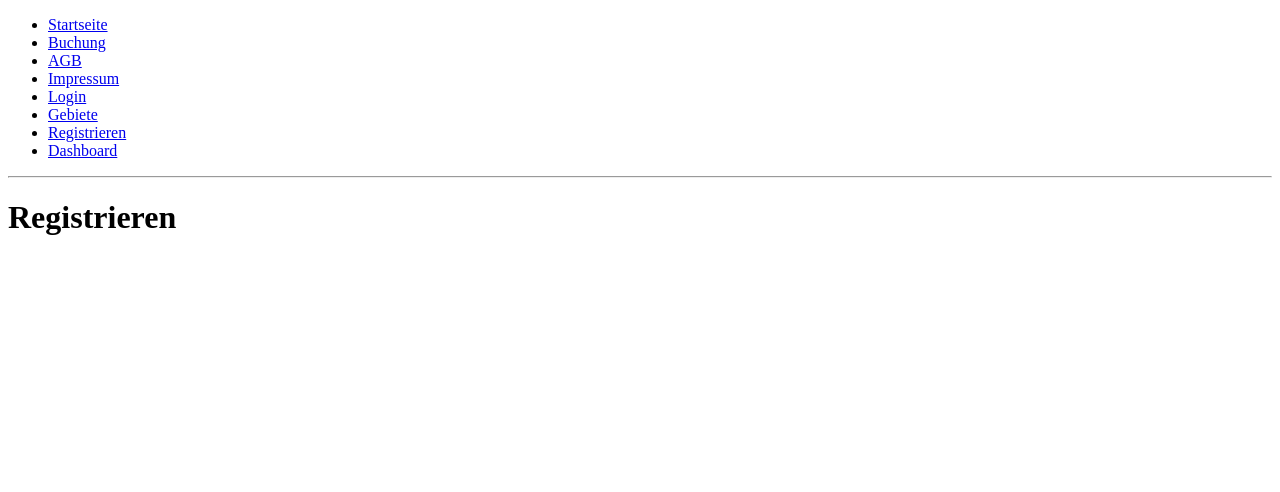
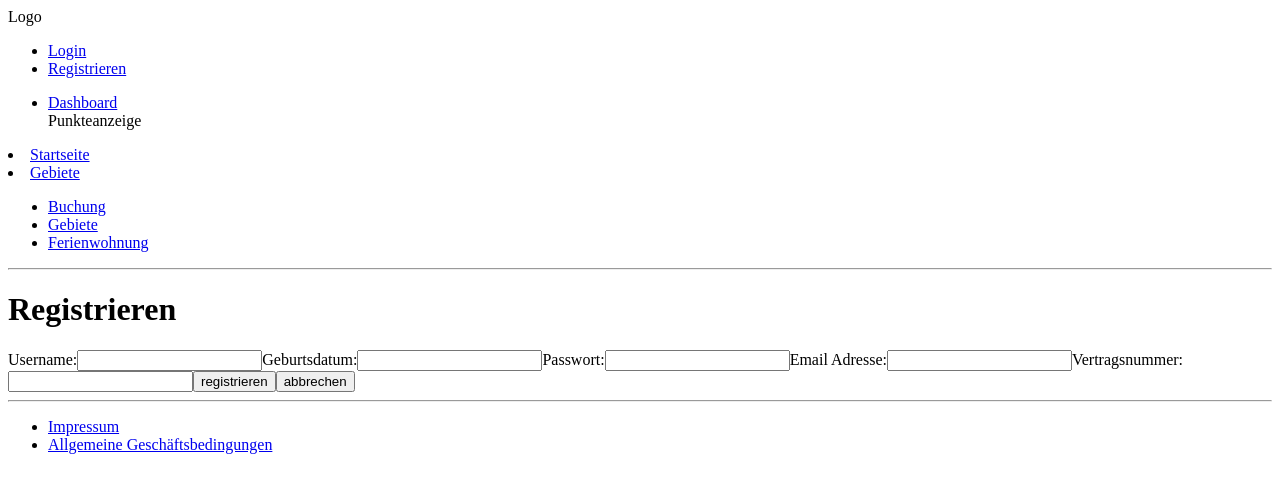
Before and after one commit to getaflat/FLAT-stack, a React app in the folder frontend/: page /register in a window 1280 px wide. Shown: the top 492 px of the page. Built offline with nearby package versions, Linux system fonts and the light colour scheme; the HTML template or start-up script is replaced by a standard one.

Commit message:
HTML Skelett einzelner Seiten hinzugefügt

```diff
--- a/frontend/src/main/javascript/App.js
+++ b/frontend/src/main/javascript/App.js
@@ -9,8 +9,11 @@ import Login from './pages/Login';
 import Region from './pages/Region';
 import Register from './pages/Register';
 import User from './pages/User';
+import FeWo from './pages/FeWo';
 
 import Header from './components/Header';
+import Footer from "./components/Footer";
+
 
 class App extends React.Component {
     constructor(props) {
@@ -31,6 +34,9 @@ class App extends React.Component {
                     <Route path="/region" component={Region} />
                     <Route path="/register" component={Register} />
                     <Route path="/user" component={User} />
+                    <Route path="/fewo" component={FeWo} />
+
+                    <Footer />
                 </div>
             </Router>
         );
--- /dev/null
+++ b/frontend/src/main/javascript/components/Footer.js
@@ -0,0 +1,23 @@
+import React from 'react';
+import { Link } from 'react-router-dom';
+
+class Footer extends React.Component {
+    constructor(props) {
+        super(props);
+    }
+
+    render() {
+        return (
+            <footer>
+                <hr />
+                <ul>
+                    <li><Link to="/imprint">Impressum</Link></li>
+                    <li><Link to="/GTC">Allgemeine Geschäftsbedingungen</Link></li>
+                </ul>
+
+            </footer>
+        );
+    }
+}
+
+export default Footer;
--- a/frontend/src/main/javascript/components/Header.js
+++ b/frontend/src/main/javascript/components/Header.js
@@ -9,15 +9,28 @@ class Header extends React.Component {
     render() {
         return (
             <header>
+                <div id="Logo">
+                    <a>Logo</a>
+                </div>
+                <div id="header-right">
+                    <ul>
+                        <li><Link to="/login">Login</Link></li>
+                        <li><Link to="/register">Registrieren</Link></li>
+                    </ul>
+                    <ul>
+                        <li><Link to="/User">Dashboard</Link></li>
+                        <div id="punkte">Punkteanzeige</div>
+                    </ul>
+                </div>
+                <nav>
+                    <li><Link to="/">Startseite</Link></li>
+                    <li><Link to="/region">Gebiete</Link></li>
+                </nav>
+
                 <ul>
-                    <li><Link to="/">Startseite</Link></li>
                     <li><Link to="/booking">Buchung</Link></li>
-                    <li><Link to="/gtc">AGB</Link></li>
-                    <li><Link to="/imprint">Impressum</Link></li>
-                    <li><Link to="/login">Login</Link></li>
                     <li><Link to="/region">Gebiete</Link></li>
-                    <li><Link to="/register">Registrieren</Link></li>
-                    <li><Link to="/user">Dashboard</Link></li>
+                    <li><Link to="/fewo">Ferienwohnung</Link></li>
                 </ul>
                 <hr />
             </header>
--- a/frontend/src/main/javascript/pages/Booking.js
+++ b/frontend/src/main/javascript/pages/Booking.js
@@ -10,7 +10,43 @@ class Booking extends React.Component {
     }
 
     render() {
-        return (<h1>Buchung</h1>);
+        return (
+            <wrapper>
+                <h1>Buchung</h1>
+                <div id="FeWoT&B">Text & Bild</div>
+                <div id="Buchung">
+                    <form onSubmit={this.handleSubmit}>
+                        <label>
+                            Anzahl Personen:
+                            <input type="text" />
+                        </label>
+                        <label>
+                            Tiere:
+                            <input type="text" />
+                        </label>
+                        <label>
+                            Kinder:
+                            <input type="text"  />
+                        </label>
+                        <label>
+                            Von:
+                            <input type="text" />
+                        </label>
+                        <label>
+                            Bis:
+                            <input type="text" />
+                        </label>
+                        <button type="submit">
+                            buchen
+                        </button>
+                        <button type="reset">
+                            abbrechen
+                        </button>
+                    </form>
+                </div>
+            </wrapper>
+
+        );
     }
 }
 
--- /dev/null
+++ b/frontend/src/main/javascript/pages/FeWo.js
@@ -0,0 +1,36 @@
+import React from 'react';
+
+const propTypes = {};
+
+const defaultProps = {};
+
+class FeWo extends React.Component {
+    constructor(props) {
+        super(props);
+    }
+
+    render() {
+        return (
+           <wrapper>
+               <h1>FeWo Default Seite</h1>
+               <div id="Bilder">
+                   <div id="großesBild">
+                       Großes FeWo Bild
+                   </div>
+                   <div id="kleinesBilder">
+                       kleine FeWo Bilder
+                   </div>
+                   <div id="FeWoDescr">
+                       <h1>Beschreibung der FeWo</h1>
+                       <a>blablabla</a>
+                   </div>
+               </div>
+           </wrapper>
+        );
+    }
+}
+
+FeWo.propTypes = propTypes;
+FeWo.defaultProps = defaultProps;
+
+export default FeWo;
--- a/frontend/src/main/javascript/pages/Register.js
+++ b/frontend/src/main/javascript/pages/Register.js
@@ -10,7 +10,41 @@ class Register extends React.Component {
     }
 
     render() {
-        return (<h1>Registrieren</h1>);
+        return (
+            <wrapper>
+                <h1>Registrieren</h1>
+                <div id="Buchung">
+                    <form onSubmit={this.handleSubmit}>
+                        <label>
+                            Username:
+                            <input type="text" />
+                        </label>
+                        <label>
+                            Geburtsdatum:
+                            <input type="text" />
+                        </label>
+                        <label>
+                            Passwort:
+                            <input type="text"  />
+                        </label>
+                        <label>
+                            Email Adresse:
+                            <input type="text" />
+                        </label>
+                        <label>
+                            Vertragsnummer:
+                            <input type="text" />
+                        </label>
+                        <button type="submit">
+                            registrieren
+                        </button>
+                        <button type="reset">
+                            abbrechen
+                        </button>
+                    </form>
+                </div>
+            </wrapper>
+        );
     }
 }
 
```
Also changed, not shown: 1 other file (tests, documents, lock files or other folders).
